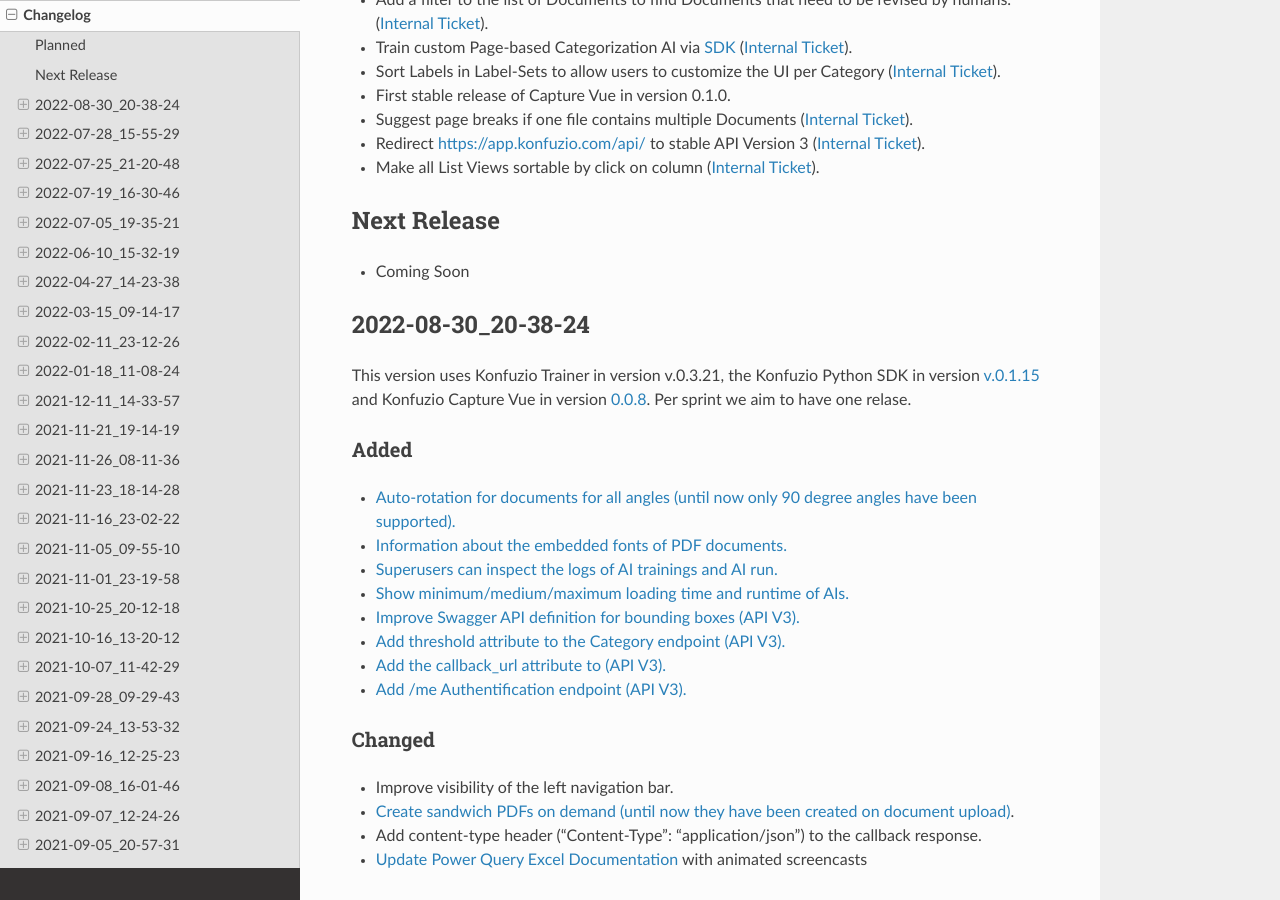
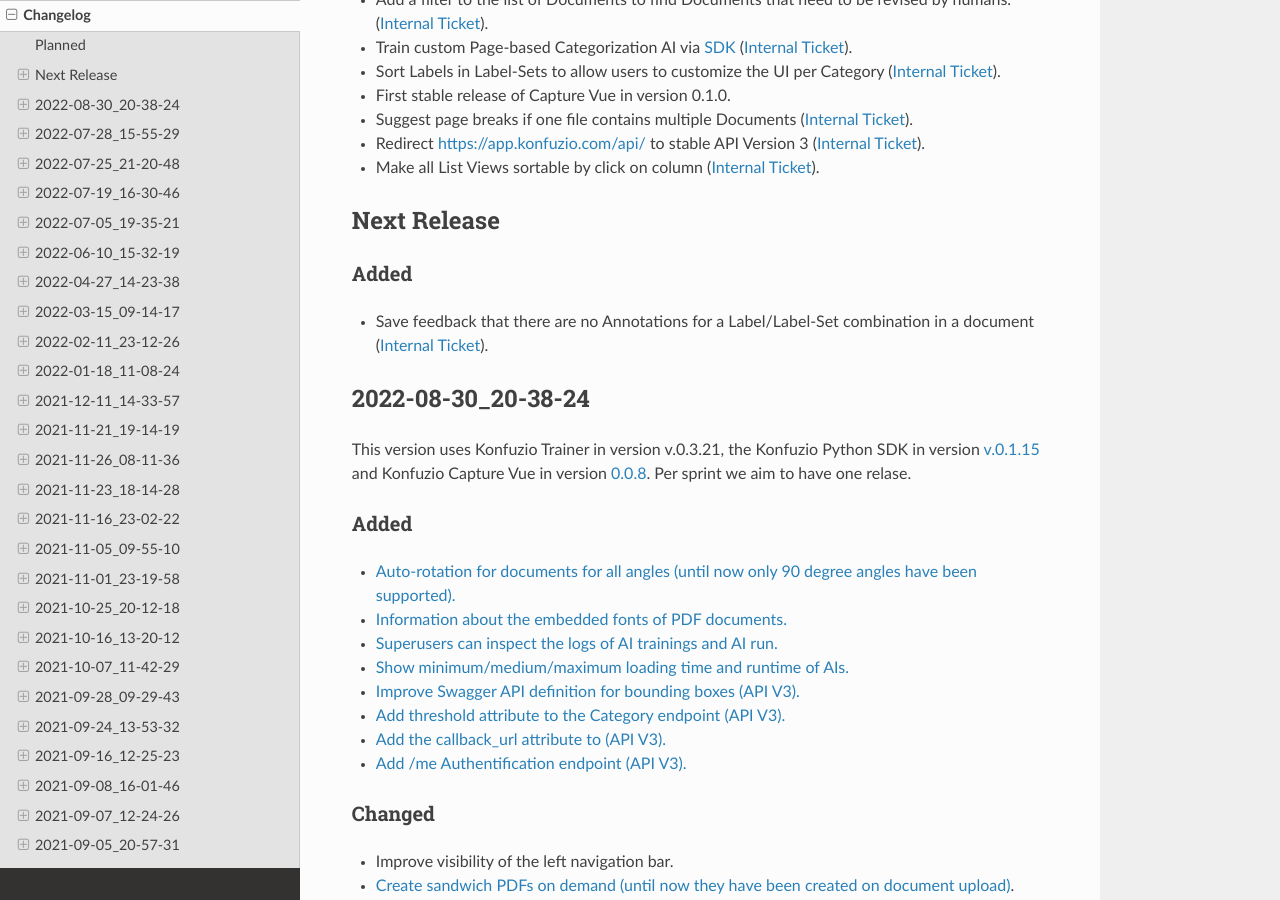
Before and after one commit to konfuzio-ai/konfuzio-sdk, a Sphinx documentation site: the page built from docs/web/changelog_app.md, in a window 1280 px wide and 900 px high, scrolled down 684 px. Built offline with Sphinx 7.4.7 and the Read the Docs theme 2.0.0, drawn with Linux system fonts in a browser that asks for light colours.

Commit message:
Update changelog_app.md

```diff
--- a/docs/web/changelog_app.md
+++ b/docs/web/changelog_app.md
@@ -28,7 +28,9 @@
 - Make all List Views sortable by click on column ([Internal Ticket](https://gitlab.com/konfuzio/objectives/-/issues/9470)).
 
 ## Next Release
-- Coming Soon
+
+### Added
+- Save feedback that there are no Annotations for a Label/Label-Set combination in a document ([Internal Ticket](https://gitlab.com/konfuzio/objectives/-/issues/9163)).
 
 ## 2022-08-30_20-38-24
 
```
